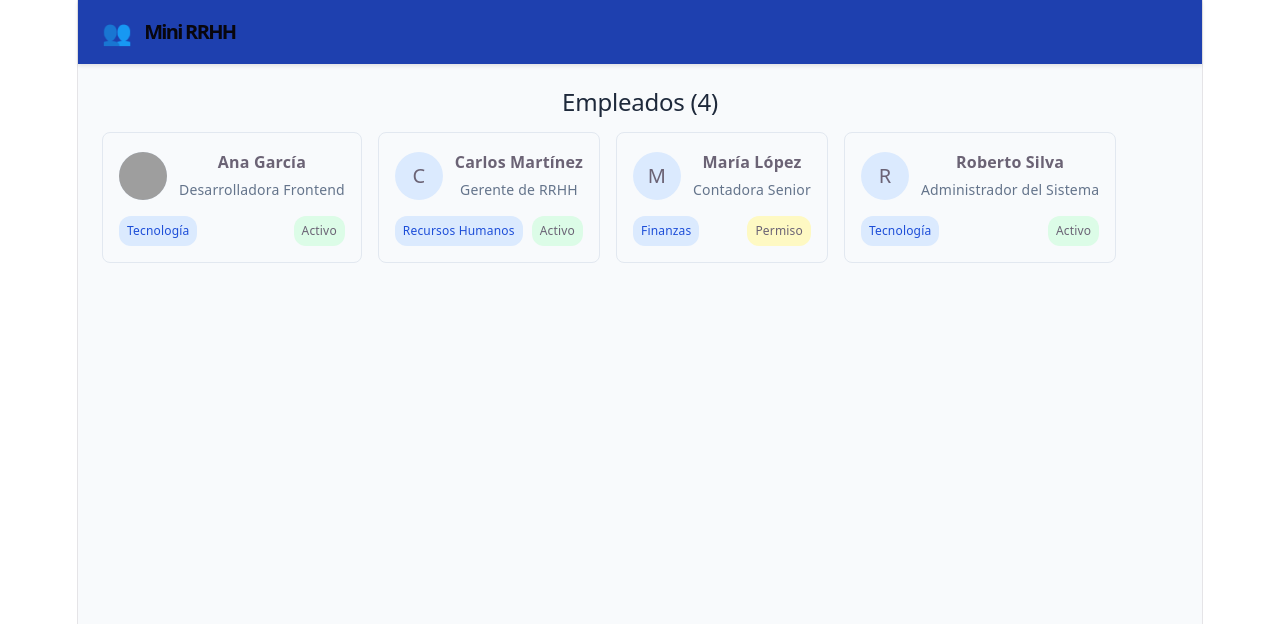
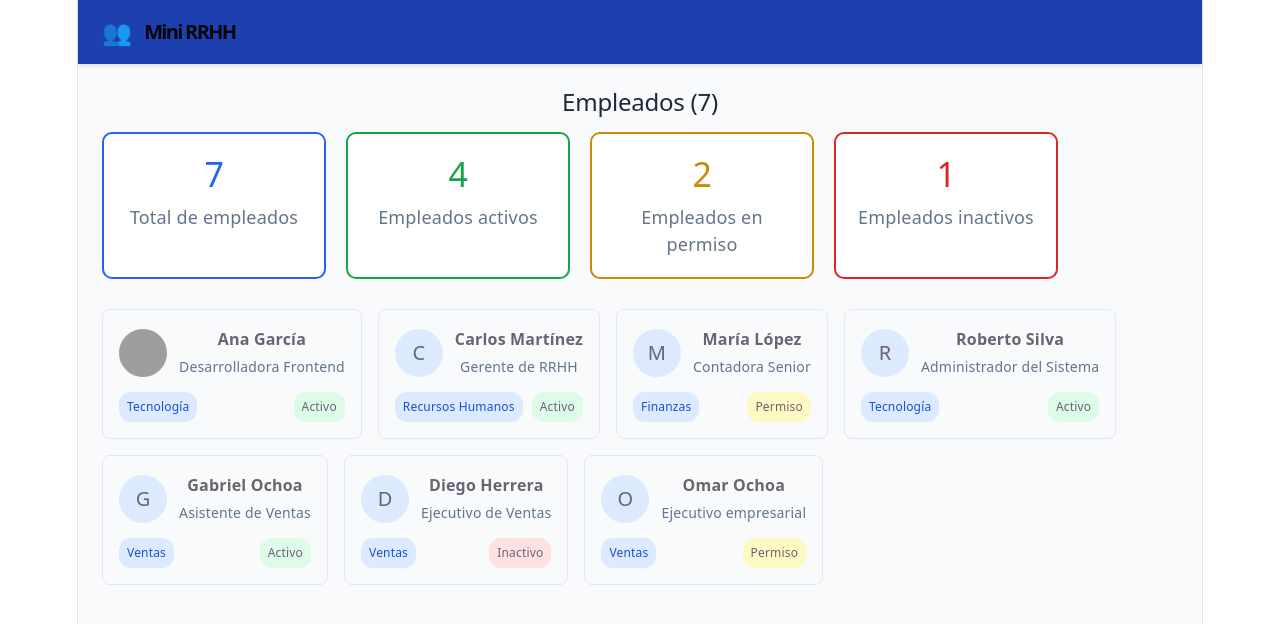
Before and after one commit to gochoah-byte/mini-rrhh, a React (Vite) app: page / in a window 1280 px wide. Shown: the top 624 px of the page. Built offline with nearby package versions, Linux system fonts and the light colour scheme; grey boxes are pictures that could not be loaded.

Commit message:
Tarea StatsBadge

```diff
--- a/src/App.tsx
+++ b/src/App.tsx
@@ -2,12 +2,29 @@ import Header from './layouts/Header';
 import EmployeeCard from './components/EmployeeCard';
 import { mockEmployees } from './utils/mockData';
 import type { Employee } from './types';
+import StatsBadge from "./components/StatsBadge";
 
 function App() {
   const handleSelectEmployee = (employee: Employee) => {
     console.log('Empleado seleccionado:', employee.name);
     alert(`Seleccionaste a ${employee.name} — ${employee.position}`);
   };
+
+
+const totalEmployees = mockEmployees.length;
+
+const activeEmployees = mockEmployees.filter(
+  employee => employee.status === "active"
+).length;
+
+const onLeaveEmployees = mockEmployees.filter(
+  employee => employee.status === "on_leave"
+).length;
+
+const inactiveEmployees = mockEmployees.filter(
+  employee => employee.status === "inactive"
+).length;
+
 
   return (
     <div style={{ minHeight: '100vh', background: '#f8fafc' }}>
@@ -16,6 +33,40 @@ function App() {
         <h2 style={{ marginBottom: '16px', color: '#1e293b' }}>
           Empleados ({mockEmployees.length})
         </h2>
+
+        <div
+  style={{
+    display: "flex",
+    gap: "20px",
+    marginBottom: "30px",
+    flexWrap: "wrap",
+  }}
+>
+  <StatsBadge
+    label="Total de empleados"
+    value={totalEmployees}
+    color="#2563eb"
+  />
+
+  <StatsBadge
+    label="Empleados activos"
+    value={activeEmployees}
+    color="#16a34a"
+  />
+
+  <StatsBadge
+    label="Empleados en permiso"
+    value={onLeaveEmployees}
+    color="#ca8a04"
+  />
+
+  <StatsBadge
+    label="Empleados inactivos"
+    value={inactiveEmployees}
+    color="#dc2626"
+  />
+</div>
+
         <div style={{ display: 'flex', gap: '16px', flexWrap: 'wrap' }}>
           {mockEmployees.map((employee) => (
             <EmployeeCard
--- /dev/null
+++ b/src/components/StatsBadge.tsx
@@ -0,0 +1,41 @@
+interface StatsBadgeProps {
+    label: string;
+    value: number;
+    color?: string;
+}
+
+function StatsBadge({ label, value, color = "#2563eb" }: StatsBadgeProps) {
+    return (
+        <div
+            style={{
+                border: `2px solid ${color}`,
+                borderRadius: "10px",
+                width: "180px",
+                padding: "20px",
+                textAlign: "center",
+                background: "#fff",
+            }}
+        >
+            <h2
+                style={{
+                    margin: 0,
+                    color,
+                    fontSize: "34px",
+                }}
+            >
+                {value}
+            </h2>
+
+            <p
+                style={{
+                    marginTop: "10px",
+                    color: "#64748b",
+                }}
+            >
+                {label}
+            </p>
+        </div>
+    );
+}
+
+export default StatsBadge;
--- a/src/utils/mockData.ts
+++ b/src/utils/mockData.ts
@@ -46,4 +46,37 @@ export const mockEmployees: Employee[] = [
         status: "active",
         role: "admin",
     },
+    {
+        id: 5,
+        name: "Gabriel Ochoa",
+        email: "gabriel.ochoa@empresa.com",
+        position: "Asistente de Ventas",
+        department: "Ventas",
+        salary: 7000,
+        hireDate: "2022-11-01",
+        status: "active",
+        role: "employee",
+    },
+    {
+        id: 6,
+    name: "Diego Herrera",
+    email: "diego.herrera@empresa.com",
+    position: "Ejecutivo de Ventas",
+    department: "Ventas",
+    salary: 8200,
+    hireDate: "2022-11-18",
+    status: "inactive",
+    role: "employee",
+    },
+    {
+    id: 7,
+    name: "Omar Ochoa",
+    email: "Omar.ochoa@empresa.com",
+    position: "Ejecutivo empresarial",
+    department: "Ventas",
+    salary: 9500,
+    hireDate: "2021-11-18",
+    status: "on_leave",
+    role: "employee",
+    },
 ];
```
